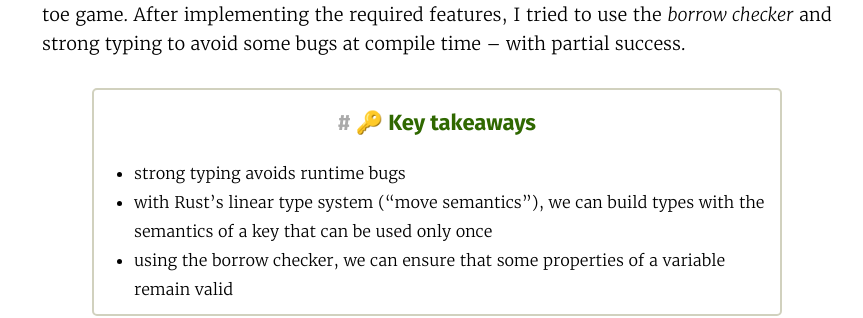
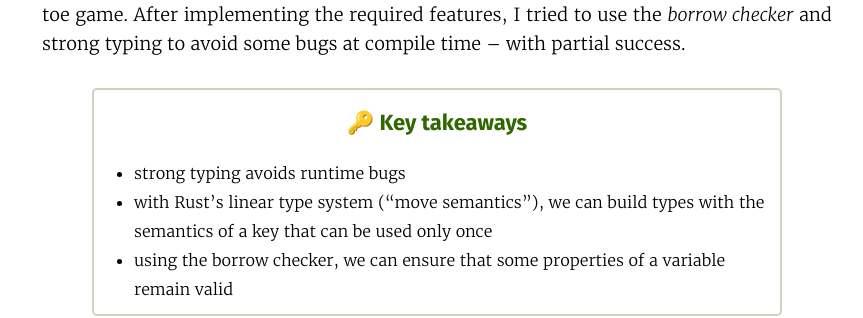
Before and after one commit to LukasKalbertodt/LukasKalbertodt.github.io, a Jekyll site: the page built from _posts/2017-01-20-abusing-borrowck-to-make-tic-tac-toe-safer.md, in a window 1280 px wide. Shown: the part 490-808 px from the top of the page, without its empty margins (203-1066 px from the left). Built offline with Jekyll 4.4.1, drawn with Linux system fonts in a browser that asks for light colours; comment, search, counter and statistics services are not loaded.

Commit message:
Fix style bug for tldr header

```diff
--- a/_sass/_post.scss
+++ b/_sass/_post.scss
@@ -141,6 +141,10 @@
         text-align: center;
         margin-bottom: 22px;
         margin-top: 8px;
+
+        &:before {
+            content: "";
+        }
     }
 }
 
```
